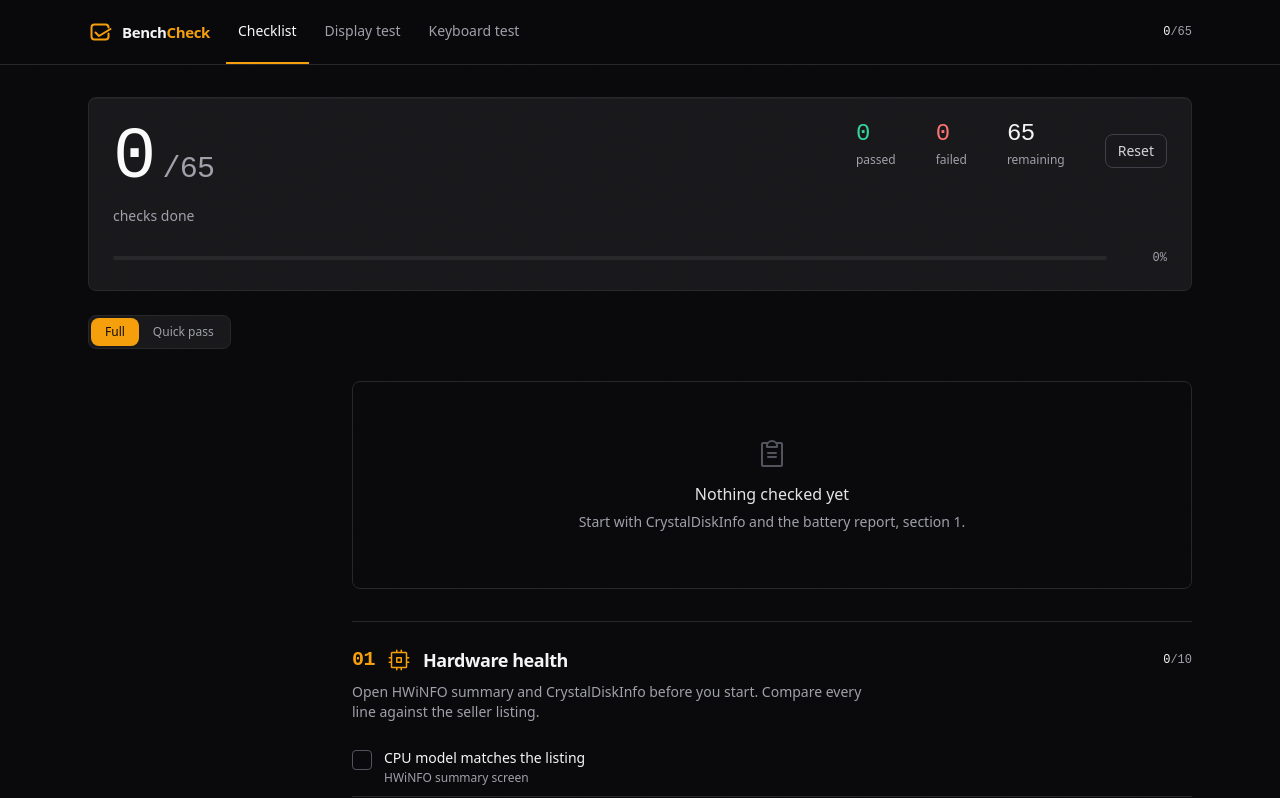
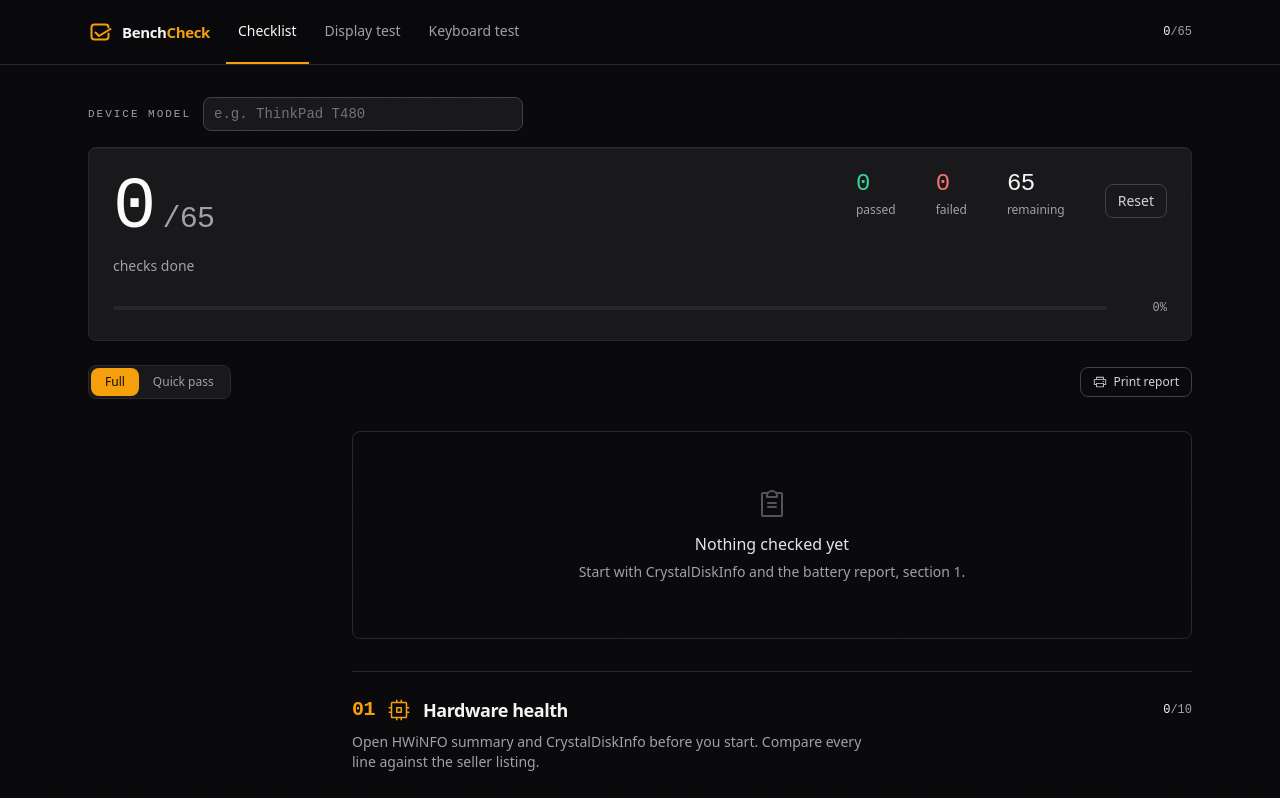
Before and after one commit to Richie-Z/BenchCheck, a React (Vite) app: page / in a window 1280 px wide. Shown: the top 798 px of the page. Built offline with nearby package versions, Linux system fonts and the light colour scheme.

Commit message:
feat: failure reasons, device model input, ATS-friendly print report

```diff
--- a/src/App.tsx
+++ b/src/App.tsx
@@ -3,6 +3,7 @@ import { ChecklistProvider, useChecklist } from './store'
 import { ChecklistPage } from './pages/ChecklistPage'
 import { DisplayTestPage } from './pages/DisplayTestPage'
 import { KeyboardTestPage } from './pages/KeyboardTestPage'
+import { PrintReport } from './components/checklist/PrintReport'
 
 type Tab = 'checklist' | 'display' | 'keyboard'
 
@@ -36,7 +37,7 @@ function Header({ tab, onTab }: { tab: Tab; onTab: (t: Tab) => void }) {
   const { counts } = useChecklist()
 
   return (
-    <header className="sticky top-0 z-40 border-b border-zinc-800 bg-zinc-950/90 backdrop-blur">
+    <header className="no-print sticky top-0 z-40 border-b border-zinc-800 bg-zinc-950/90 backdrop-blur">
       <div className="mx-auto flex h-16 max-w-6xl items-center gap-4 px-4 sm:px-6">
         <div className="flex shrink-0 items-center gap-2.5">
           <LogoMark className="size-6 text-signal" />
@@ -96,11 +97,12 @@ function Shell() {
 
       <Header tab={tab} onTab={setTab} />
 
-      <main id="main" tabIndex={-1}>
+      <main id="main" tabIndex={-1} className="no-print">
         {tab === 'checklist' && <ChecklistPage />}
         {tab === 'display' && <DisplayTestPage />}
         {tab === 'keyboard' && <KeyboardTestPage />}
       </main>
+      <PrintReport />
     </div>
   )
 }
--- a/src/components/checklist/FailuresPanel.tsx
+++ b/src/components/checklist/FailuresPanel.tsx
@@ -4,7 +4,7 @@ import { SECTIONS } from '../../data/checklist'
 import { useChecklist } from '../../store'
 
 export function FailuresPanel() {
-  const { statuses } = useChecklist()
+  const { statuses, reasons } = useChecklist()
 
   const failed = SECTIONS.flatMap((section) =>
     section.items
@@ -31,6 +31,11 @@ export function FailuresPanel() {
           <li key={item.id} className="flex items-center gap-3 py-2">
             <Flag size={14} weight="regular" className="shrink-0 text-fail" />
             <span className="min-w-0 flex-1 text-sm text-zinc-300">{item.label}</span>
+            {reasons[item.id] && (
+              <span className="min-w-0 shrink truncate text-xs text-zinc-400">
+                {reasons[item.id]}
+              </span>
+            )}
             <a
               href={`#${section.id}`}
               aria-label={`Go to section ${section.title}`}
--- a/src/components/checklist/ItemRow.tsx
+++ b/src/components/checklist/ItemRow.tsx
@@ -1,13 +1,21 @@
 import { Check, Flag } from '@phosphor-icons/react'
-import type { CSSProperties } from 'react'
+import { useEffect, useRef, type CSSProperties } from 'react'
 import { useChecklist } from '../../store'
 import type { CheckItem } from '../../types'
 
 export function ItemRow({ item, step, i }: { item: CheckItem; step?: number; i: number }) {
-  const { statuses, cycle } = useChecklist()
+  const { statuses, cycle, reasons, setReason } = useChecklist()
   const status = statuses[item.id]
   const failed = status === 'fail'
   const done = status !== undefined
+
+  const inputRef = useRef<HTMLInputElement>(null)
+  const wasFailed = useRef(failed)
+  useEffect(() => {
+    if (failed && !wasFailed.current) inputRef.current?.focus()
+    if (!failed && wasFailed.current) setReason(item.id, '')
+    wasFailed.current = failed
+  }, [failed, item.id, setReason])
 
   const control = failed
     ? 'border-fail bg-fail/15'
@@ -52,6 +60,19 @@ export function ItemRow({ item, step, i }: { item: CheckItem; step?: number; i:
           {item.hint && <span className="mt-0.5 block text-xs text-zinc-400">{item.hint}</span>}
         </span>
       </button>
+      {failed && (
+        <div className="pb-2.5 pl-8 pr-2">
+          <input
+            ref={inputRef}
+            type="text"
+            value={reasons[item.id] ?? ''}
+            onChange={(e) => setReason(item.id, e.target.value)}
+            placeholder="Why it failed"
+            aria-label={`Failure reason: ${item.label}`}
+            className="w-full rounded-lg border border-fail/40 bg-fail/5 px-2.5 py-1.5 text-xs text-zinc-100 placeholder:text-zinc-500 focus:border-fail focus:outline-none focus:ring-1 focus:ring-fail"
+          />
+        </div>
+      )}
     </li>
   )
 }
--- /dev/null
+++ b/src/components/checklist/PrintReport.tsx
@@ -0,0 +1,52 @@
+import { useEffect, useState } from 'react'
+import { SECTIONS, TOTAL_ITEMS } from '../../data/checklist'
+import { useChecklist } from '../../store'
+
+const today = () => new Date().toISOString().slice(0, 10)
+
+const MARK: Record<string, string> = {
+  pass: '[PASS]',
+  fail: '[FAIL]',
+}
+
+export function PrintReport() {
+  const { statuses, reasons, meta, counts } = useChecklist()
+  const [stamp, setStamp] = useState(today)
+
+  useEffect(() => {
+    const onPrint = () => setStamp(today())
+    window.addEventListener('beforeprint', onPrint)
+    return () => window.removeEventListener('beforeprint', onPrint)
+  }, [])
+
+  return (
+    <article id="print-report" aria-hidden="true">
+      <h1>BenchCheck inspection report</h1>
+      <p>Device model: {meta.model.trim() || '-'}</p>
+      <p>Date: {stamp}</p>
+      <p>
+        Result: {counts.pass} passed, {counts.fail} failed,{' '}
+        {TOTAL_ITEMS - counts.done} pending, {TOTAL_ITEMS} total
+      </p>
+      {SECTIONS.map((section) => (
+        <section key={section.id}>
+          <h2>
+            {String(section.num).padStart(2, '0')}. {section.title}
+          </h2>
+          {section.items.map((item) => {
+            const status = statuses[item.id]
+            const reason = reasons[item.id]
+            return (
+              <div key={item.id} className="print-item">
+                <p>
+                  {status ? MARK[status] : '[PENDING]'} {item.label}
+                </p>
+                {status === 'fail' && reason && <p className="print-reason">Reason: {reason}</p>}
+              </div>
+            )
+          })}
+        </section>
+      ))}
+    </article>
+  )
+}
--- a/src/index.css
+++ b/src/index.css
@@ -42,3 +42,50 @@
     scroll-behavior: auto !important;
   }
 }
+
+#print-report {
+  display: none;
+}
+
+@media print {
+  .no-print {
+    display: none !important;
+  }
+
+  html,
+  body {
+    background: #fff !important;
+    color: #000 !important;
+  }
+
+  #print-report {
+    display: block;
+    font-family: ui-monospace, SFMono-Regular, Menlo, monospace;
+    font-size: 11pt;
+    line-height: 1.45;
+    color: #000;
+  }
+
+  #print-report h1 {
+    font-size: 16pt;
+    margin: 0 0 6pt;
+  }
+
+  #print-report h2 {
+    font-size: 12pt;
+    margin: 14pt 0 4pt;
+    page-break-after: avoid;
+  }
+
+  #print-report p {
+    margin: 2pt 0;
+  }
+
+  #print-report .print-item {
+    page-break-inside: avoid;
+  }
+
+  #print-report .print-reason {
+    margin-left: 16pt;
+  }
+}
--- a/src/pages/ChecklistPage.tsx
+++ b/src/pages/ChecklistPage.tsx
@@ -1,4 +1,4 @@
-import { ClipboardText, Lightning } from '@phosphor-icons/react'
+import { ClipboardText, Lightning, Printer } from '@phosphor-icons/react'
 import { useMemo, useState, type CSSProperties } from 'react'
 import { FailuresPanel } from '../components/checklist/FailuresPanel'
 import { SectionBand } from '../components/checklist/SectionBand'
@@ -46,7 +46,7 @@ function EmptyState() {
 }
 
 export function ChecklistPage() {
-  const { counts, statuses } = useChecklist()
+  const { counts, statuses, meta, setModel } = useChecklist()
   const [quick, setQuick] = useState(false)
 
   const quickItems = useMemo(
@@ -86,12 +86,30 @@ export function ChecklistPage() {
 
       <h1 className="sr-only">Inspection checklist</h1>
 
+      <div className="mb-4 flex items-center gap-3">
+        <label
+          htmlFor="device-model"
+          className="shrink-0 font-mono text-[11px] uppercase tracking-[0.18em] text-zinc-400"
+        >
+          Device model
+        </label>
+        <input
+          id="device-model"
+          type="text"
+          value={meta.model}
+          onChange={(e) => setModel(e.target.value)}
+          placeholder="e.g. ThinkPad T480"
+          className="w-full max-w-xs rounded-lg border border-zinc-700 bg-zinc-900 px-2.5 py-1.5 font-mono text-sm text-zinc-100 placeholder:text-zinc-500 focus:border-signal focus:outline-none focus:ring-1 focus:ring-signal"
+        />
+      </div>
+
       <SummaryBar />
 
       <div
         style={{ '--i': 1 } as CSSProperties}
         className="bc-in mt-6 flex flex-wrap items-center justify-between gap-3"
       >
+        <div className="flex flex-wrap items-center gap-3">
           <div className="inline-flex rounded-lg border border-zinc-800 bg-zinc-900 p-0.5">
             {modeButton(!quick, 'Full', () => setQuick(false))}
             {modeButton(quick, 'Quick pass', () => setQuick(true))}
@@ -101,6 +119,15 @@ export function ChecklistPage() {
               {quickDone} of {quickItems.length} done
             </span>
           )}
+        </div>
+        <button
+          type="button"
+          onClick={() => window.print()}
+          className="flex items-center gap-1.5 rounded-lg border border-zinc-700 px-3 py-1.5 text-xs font-medium text-zinc-300 transition-transform duration-150 hover:border-zinc-600 hover:text-zinc-100 active:translate-y-px"
+        >
+          <Printer size={14} weight="regular" />
+          Print report
+        </button>
       </div>
 
       {!quick && <SectionRailMobile sections={SECTIONS} />}
--- a/src/store.tsx
+++ b/src/store.tsx
@@ -11,6 +11,8 @@ import { SECTIONS, TOTAL_ITEMS } from './data/checklist'
 import type { ItemStatus, StatusMap } from './types'
 
 const STORAGE_KEY = 'benchcheck:statuses:v1'
+const REASONS_KEY = 'benchcheck:reasons:v1'
+const META_KEY = 'benchcheck:meta:v1'
 
 interface ChecklistApi {
   statuses: StatusMap
@@ -24,6 +26,10 @@ interface ChecklistApi {
     done: number
     percent: number
   }
+  reasons: Record<string, string>
+  setReason: (id: string, reason: string) => void
+  meta: { model: string }
+  setModel: (model: string) => void
 }
 
 const ChecklistContext = createContext<ChecklistApi | null>(null)
@@ -42,8 +48,38 @@ function loadStatuses(): StatusMap {
   }
 }
 
+function loadReasons(): Record<string, string> {
+  try {
+    const raw = localStorage.getItem(REASONS_KEY)
+    if (!raw) return {}
+    const parsed = JSON.parse(raw)
+    if (parsed && typeof parsed === 'object' && !Array.isArray(parsed)) {
+      return parsed as Record<string, string>
+    }
+    return {}
+  } catch {
+    return {}
+  }
+}
+
+function loadMeta(): { model: string } {
+  try {
+    const raw = localStorage.getItem(META_KEY)
+    if (!raw) return { model: '' }
+    const parsed = JSON.parse(raw)
+    if (parsed && typeof parsed === 'object' && typeof parsed.model === 'string') {
+      return parsed
+    }
+    return { model: '' }
+  } catch {
+    return { model: '' }
+  }
+}
+
 export function ChecklistProvider({ children }: { children: ReactNode }) {
   const [statuses, setStatuses] = useState<StatusMap>(loadStatuses)
+  const [reasons, setReasons] = useState(loadReasons)
+  const [meta, setMeta] = useState(loadMeta)
 
   useEffect(() => {
     try {
@@ -53,6 +89,22 @@ export function ChecklistProvider({ children }: { children: ReactNode }) {
     }
   }, [statuses])
 
+  useEffect(() => {
+    try {
+      localStorage.setItem(REASONS_KEY, JSON.stringify(reasons))
+    } catch {
+      // storage full or blocked: keep working in memory
+    }
+  }, [reasons])
+
+  useEffect(() => {
+    try {
+      localStorage.setItem(META_KEY, JSON.stringify(meta))
+    } catch {
+      // storage full or blocked: keep working in memory
+    }
+  }, [meta])
+
   const setStatus = useCallback((id: string, status: ItemStatus | null) => {
     setStatuses((prev) => {
       const next = { ...prev }
@@ -61,6 +113,17 @@ export function ChecklistProvider({ children }: { children: ReactNode }) {
       return next
     })
   }, [])
+
+  const setReason = useCallback((id: string, reason: string) => {
+    setReasons((prev) => {
+      const next = { ...prev }
+      if (reason) next[id] = reason
+      else delete next[id]
+      return next
+    })
+  }, [])
+
+  const setModel = useCallback((model: string) => setMeta({ model }), [])
 
   const cycle = useCallback((id: string) => {
     setStatuses((prev) => {
@@ -72,7 +135,10 @@ export function ChecklistProvider({ children }: { children: ReactNode }) {
     })
   }, [])
 
-  const reset = useCallback(() => setStatuses({}), [])
+  const reset = useCallback(() => {
+    setStatuses({})
+    setReasons({})
+  }, [])
 
   const counts = useMemo(() => {
     let pass = 0
@@ -95,8 +161,8 @@ export function ChecklistProvider({ children }: { children: ReactNode }) {
   }, [statuses])
 
   const value = useMemo(
-    () => ({ statuses, cycle, setStatus, reset, counts }),
-    [statuses, cycle, setStatus, reset, counts],
+    () => ({ statuses, cycle, setStatus, reset, counts, reasons, setReason, meta, setModel }),
+    [statuses, cycle, setStatus, reset, counts, reasons, setReason, meta, setModel],
   )
 
   return (
```
Lines whose indentation alone changed are shown as unchanged.
